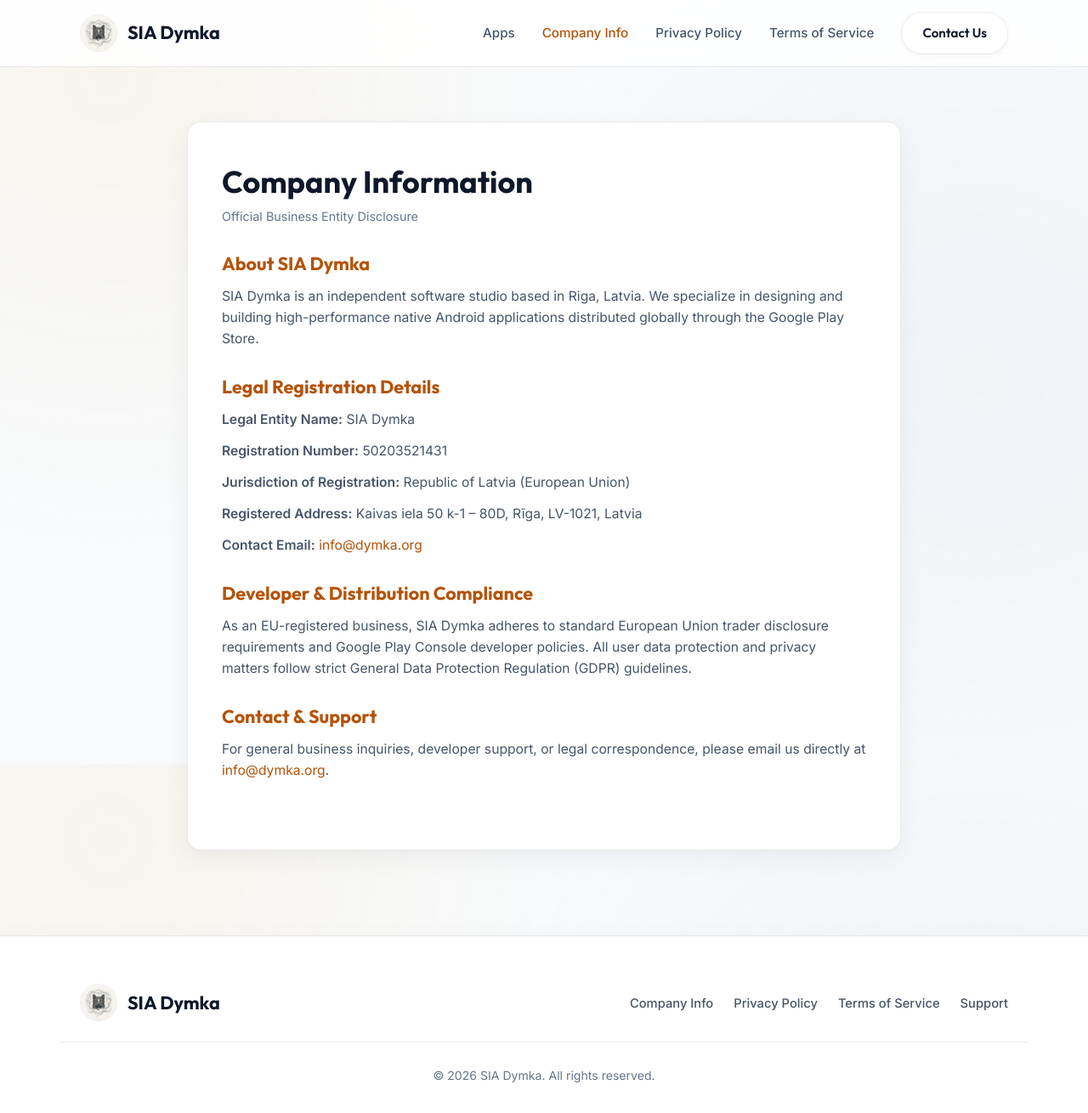
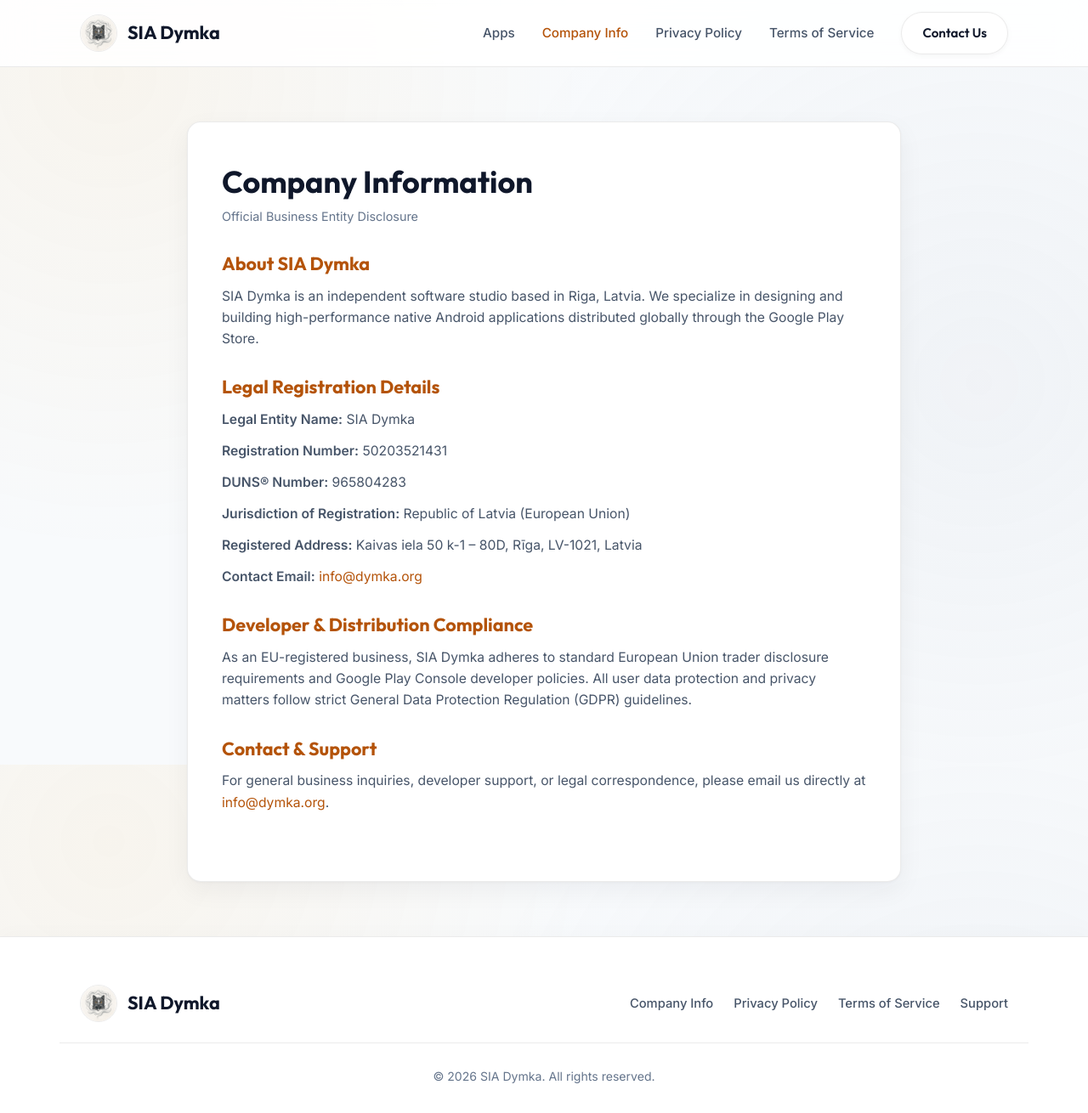
Before and after one commit to denisglotov/dymka.org, a Jekyll site: the page built from company.html, in a window 1280 px wide and 1310 px high. Shown: the whole window at 85% size. Built offline with Jekyll 4.4.1, drawn with Linux system fonts in a browser that asks for light colours.

Commit message:
Add D-U-N-S number

```diff
--- a/company.html
+++ b/company.html
@@ -24,6 +24,7 @@
       <ul class="legal-details-list">
         <li><strong>Legal Entity Name:</strong> SIA Dymka</li>
         <li><strong>Registration Number:</strong> 50203521431</li>
+        <li><strong>DUNS® Number:</strong> 965804283</li>
         <li><strong>Jurisdiction of Registration:</strong> Republic of Latvia (European Union)</li>
         <li>
           <strong>Registered Address:</strong> Kaivas iela 50 k-1 – 80D, Rīga, LV-1021, Latvia
--- a/privacy.html
+++ b/privacy.html
@@ -94,6 +94,7 @@
       <p>
         <strong>SIA Dymka</strong><br />
         Reg. Nr. 50203521431<br />
+        DUNS®: 965804283<br />
         Kaivas iela 50 k-1 – 80D, Rīga, LV-1021, Latvia<br />
         Email: <a href="mailto:info@dymka.org">info@dymka.org</a>
       </p>
--- a/terms.html
+++ b/terms.html
@@ -85,6 +85,7 @@
       <p>
         <strong>SIA Dymka</strong><br />
         Reg. Nr. 50203521431<br />
+        DUNS®: 965804283<br />
         Kaivas iela 50 k-1 – 80D, Rīga, LV-1021, Latvia<br />
         Email: <a href="mailto:info@dymka.org">info@dymka.org</a>
       </p>
```
